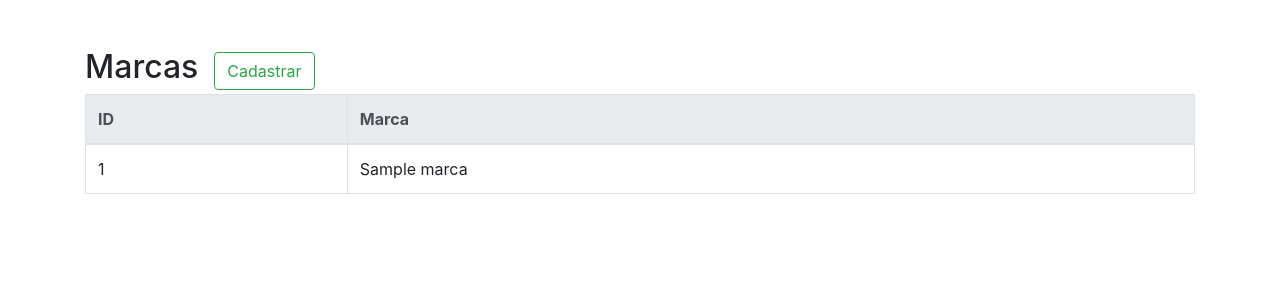
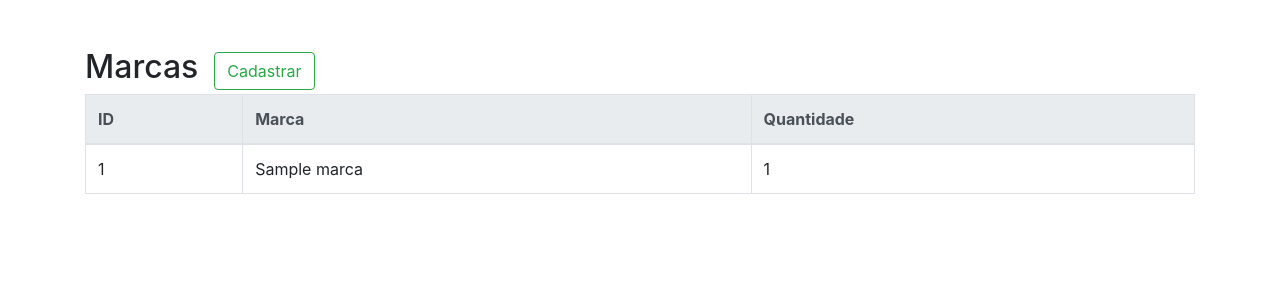
Before and after one commit to marcoskw/licenca, a Django app: page /equipamentos/listar_marcas/ in a window 1280 px wide. Shown: the part 56-356 px from the top of the page. Run offline with Django 5.2, Linux system fonts and the light colour scheme; a user stored in the database is signed in; tables that the repository leaves empty hold one stand-in row (values such as "Sample post"); some libraries are stand-ins or nearby versions.

Commit message:
Adicionando quantidade nas listas de marcas, sistemas operacionais e softwares

```diff
--- a/equipamentos/models.py
+++ b/equipamentos/models.py
@@ -44,7 +44,7 @@ class Equipamento(models.Model):
     status = models.CharField(max_length=3, choices=status_choices, default=("ATV"))
     operador = models.ForeignKey(Operador, on_delete=models.DO_NOTHING)
     tipo_equipamento = models.ForeignKey(TipoEquipamento, on_delete=models.DO_NOTHING)
-    marca = models.ForeignKey(Marca, on_delete=models.DO_NOTHING)
+    marca = models.ForeignKey(Marca, on_delete=models.DO_NOTHING, related_name='marca')
     modelo = models.CharField(max_length=150)
     serial_number = models.CharField(max_length=150)
     data_cadastro = models.DateTimeField(default=timezone.now)
@@ -72,7 +72,7 @@ class Computador(Equipamento):
     memoria = models.CharField(max_length=150, null=True, blank=True)
     armazenamento = models.CharField(max_length=150, null=True, blank=True)
     tipo_armazenamento = models.CharField(max_length=50, choices=tipo_armazenamento_choices, default=("SSD"), null=True, blank=True)
-    sistema_operacional= models.ForeignKey(SistemaOperacional, on_delete=models.DO_NOTHING, null=True, blank=True)
+    sistema_operacional= models.ForeignKey(SistemaOperacional, related_name='sistema_operacional', on_delete=models.DO_NOTHING, null=True, blank=True)
     so_serial_vbs = models.CharField(max_length=150, null=True, blank=True)
     so_serial_cmd = models.CharField(max_length=150, null=True, blank=True)
     numero_nota_fiscal_computador = models.CharField(max_length=150, null=True, blank=True)
@@ -82,7 +82,7 @@ class Computador(Equipamento):
 
 class SoftwareComputador(models.Model):
     computador = models.ForeignKey(Equipamento, on_delete=models.DO_NOTHING)
-    software = models.ForeignKey(Software, on_delete=models.DO_NOTHING)
+    software = models.ForeignKey(Software, related_name='software', on_delete=models.DO_NOTHING)
     serial = models.CharField(max_length=100, null=True, blank=True)
     numero_nota_software = models.CharField(max_length=150, null=True, blank=True)
     nf_software = models.FileField(upload_to="nf_software", null=True, blank=True)
--- a/equipamentos/templates/listar_marcas.html
+++ b/equipamentos/templates/listar_marcas.html
@@ -28,15 +28,17 @@
                 <tr>
                     <th scope="col">ID</th>
                     <th scope="col">Marca</th>
+                    <th scope="col">Quantidade</th>
                 </tr>
             </thead>
             <tbody>
                 {% for marca in marcas %}
-                    <tr>
-                        <td>{{ marca.id }}</td>
-                        <td>{{ marca.nome_marca }}</td>
-                    </tr>
-                {% endfor %}
+                <tr>
+                    <td>{{ marca.id }}</td>
+                    <td>{{ marca.nome_marca }}</td>
+                    <td>{{ marca.quantidade }}</td>
+                </tr>
+            {% endfor %}
             </tbody>
         </table>
     </div>
--- a/equipamentos/templates/listar_sistemas_operacionais.html
+++ b/equipamentos/templates/listar_sistemas_operacionais.html
@@ -27,6 +27,7 @@
                   <tr>
                       <th scope="col">ID</th>
                       <th scope="col">Nome do Sistema Operacional</th>
+                      <th scope="col">Quantidade</th>
                   </tr>
               </thead>
               <tbody>
@@ -34,6 +35,7 @@
                       <tr>
                           <td>{{ so.id }}</td>
                           <td>{{ so.nome_sistema_operacional }}</td>
+                          <td>{{ so.quantidade}}</td>
                       </tr>
                   {% endfor %}
               </tbody>
--- a/equipamentos/templates/listar_softwares.html
+++ b/equipamentos/templates/listar_softwares.html
@@ -28,6 +28,7 @@
                 <tr>
                     <th scope="col">ID</th>
                     <th scope="col">Nome do Software</th>
+                    <th scope="col">Quantidade</th>
                 </tr>
             </thead>
             <tbody>
@@ -35,6 +36,7 @@
                     <tr>
                         <td>{{ software.id }}</td>
                         <td>{{ software.nome_software }}</td>
+                        <td>{{ software.quantidade }}</td>
                     </tr>
                 {% endfor %}
             </tbody>
--- a/equipamentos/views.py
+++ b/equipamentos/views.py
@@ -6,6 +6,7 @@ from django.db.models import Q
 from empresa.models import Empresa, Operador, Setor
 from django.contrib import messages
 from django.contrib.messages import constants
+from django.db.models import Count
 
 
 # MARCAS
@@ -36,9 +37,12 @@ def listar_marcas(request):
         return redirect('/login')
 
     if request.method == "GET":
-        marcas = Marca.objects.order_by('id')
+        marcas = Marca.objects.annotate(quantidade=Count('marca')).order_by('id')
 
-    return render(request, 'listar_marcas.html', {'marcas': marcas})
+        context = {
+            'marcas': marcas,
+        }
+    return render(request, 'listar_marcas.html', context)
 
 
 # SOFTWARES
@@ -69,7 +73,8 @@ def listar_softwares(request):
         return redirect('/login')
 
     if request.method == "GET":
-        softwares = Software.objects.order_by('id')
+        softwares = Software.objects.annotate(quantidade=Count('software')).order_by('id')
+
 
     return render(request, 'listar_softwares.html', {'softwares':softwares})
 
@@ -102,8 +107,7 @@ def listar_sistemas_operacionais(request):
         return redirect('/login')
 
     if request.method == "GET":
-        sos = SistemaOperacional.objects.order_by('id')
-
+        sos = SistemaOperacional.objects.annotate(quantidade=Count('sistema_operacional')).order_by('id')
     return render(request, 'listar_sistemas_operacionais.html', {'sos': sos})
 
 
```
